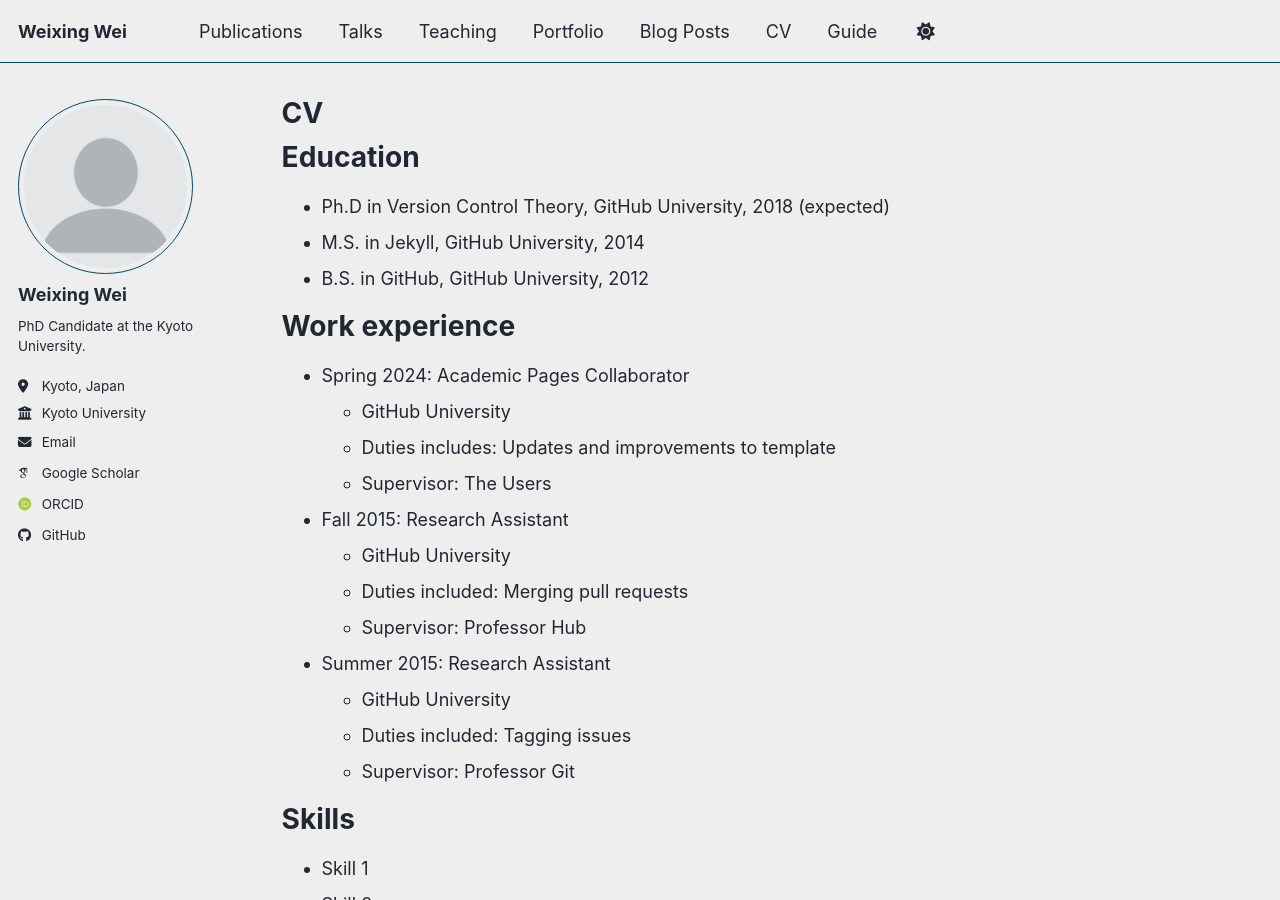
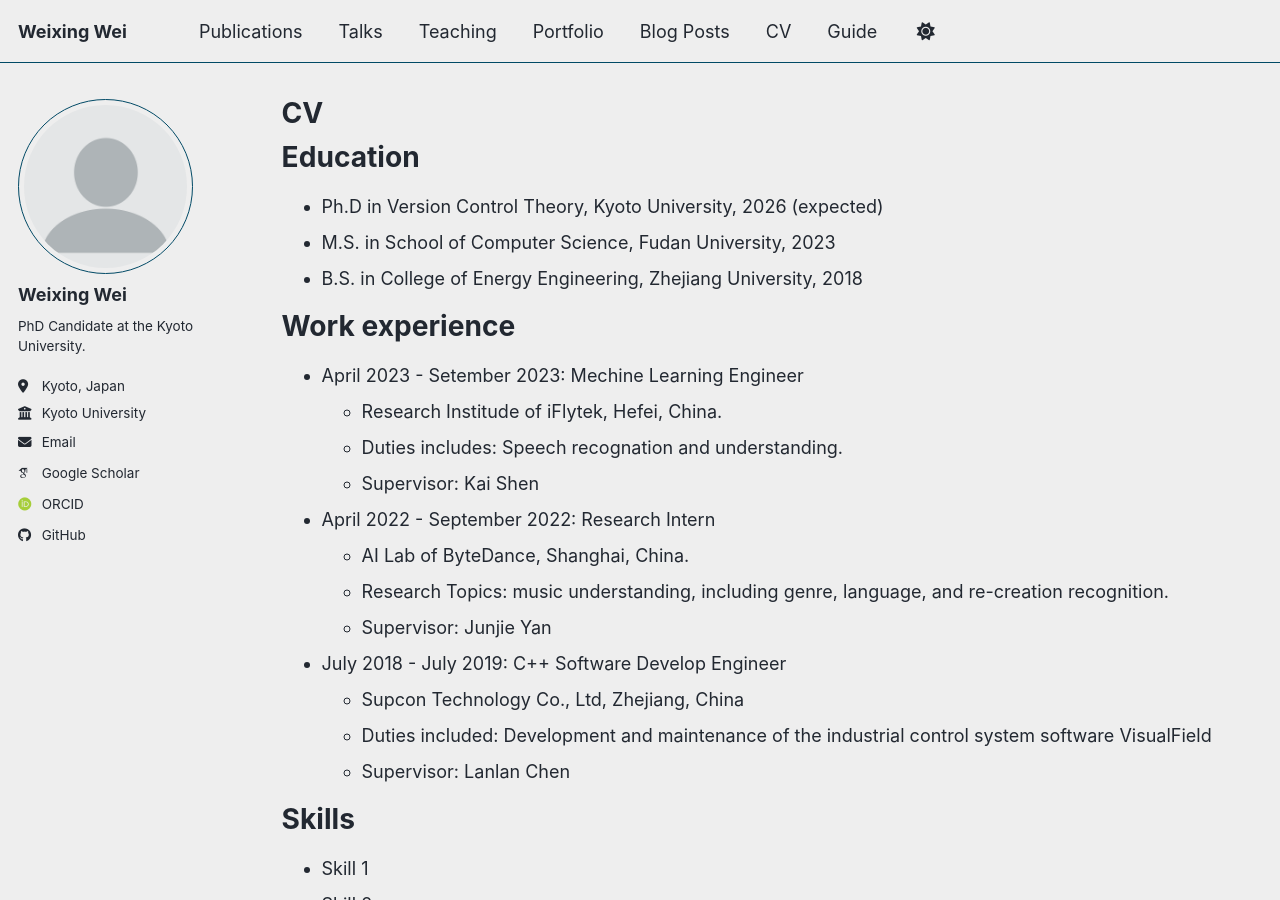
Before and after one commit to WX-Wei/WX-Wei.github.io, a Jekyll site: the page built from _pages/cv.md, in a window 1280 px wide and 900 px high. Built offline with Jekyll 4.4.1, drawn with Linux system fonts in a browser that asks for light colours; some web fonts are replaced; a script bundle is joined from its source files by our own code; library files that are not in the unit come from our copies.

Commit message:
Update CV with new education and work experience

```diff
--- a/_pages/cv.md
+++ b/_pages/cv.md
@@ -11,26 +11,26 @@ redirect_from:
 
 Education
 ======
-* Ph.D in Version Control Theory, GitHub University, 2018 (expected)
-* M.S. in Jekyll, GitHub University, 2014
-* B.S. in GitHub, GitHub University, 2012
+* Ph.D in Version Control Theory, Kyoto University, 2026 (expected)
+* M.S. in School of Computer Science, Fudan University, 2023
+* B.S. in College of Energy Engineering, Zhejiang University, 2018
 
 Work experience
 ======
-* Spring 2024: Academic Pages Collaborator
-  * GitHub University
-  * Duties includes: Updates and improvements to template
-  * Supervisor: The Users
+* April 2023 - Setember 2023: Mechine Learning Engineer
+  * Research Institude of iFlytek, Hefei, China.
+  * Duties includes: Speech recognation and understanding.
+  * Supervisor: Kai Shen
 
-* Fall 2015: Research Assistant
-  * GitHub University
-  * Duties included: Merging pull requests
-  * Supervisor: Professor Hub
+* April 2022 - September 2022: Research Intern
+  * AI Lab of ByteDance, Shanghai, China.
+  * Research Topics: music understanding, including genre, language, and re-creation recognition.
+  * Supervisor: Junjie Yan
 
-* Summer 2015: Research Assistant
-  * GitHub University
-  * Duties included: Tagging issues
-  * Supervisor: Professor Git
+* July 2018 - July 2019: C++ Software Develop Engineer
+  * Supcon Technology Co., Ltd, Zhejiang, China
+  * Duties included: Development and maintenance of the industrial control system software VisualField
+  * Supervisor: Lanlan Chen
 
 Skills
 ======
```
